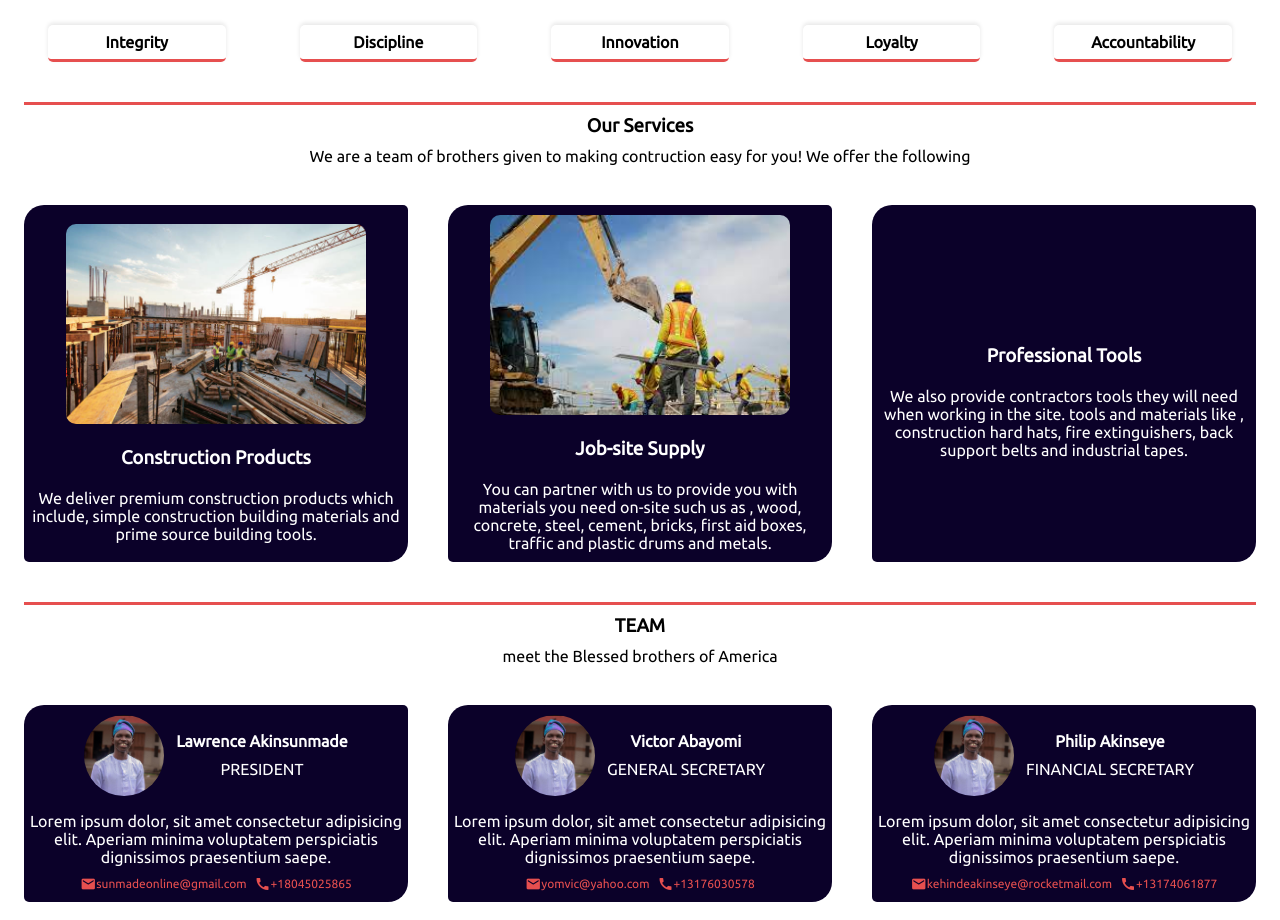
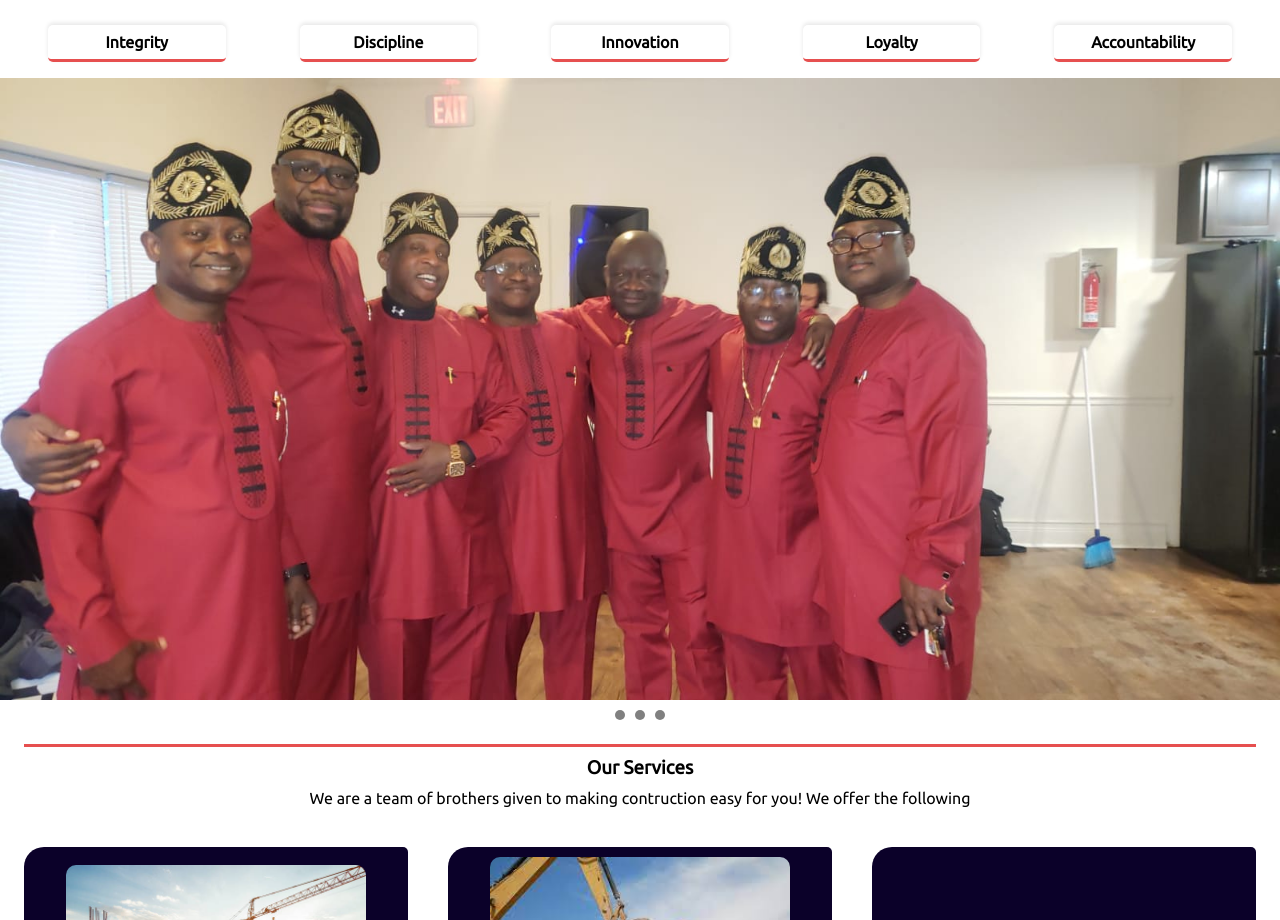
Before and after one commit to Temitope15/demoClub, a plain HTML site: page index.html in a window 1280 px wide. Shown: the part 1371-2291 px from the top of the page. Drawn offline with Linux system fonts and the light colour scheme.

Commit message:
UPDATE the gallery section

```diff
--- a/index.css
+++ b/index.css
@@ -194,6 +194,36 @@ ul {
   border-bottom: 1px solid var(--colorWhite);
   color: var(--colorWhite);
   background-color: var(--primaryColor);
+}
+/* slider section */
+.slider{
+  width:100%;
+  overflow:hidden;
+  position:relative;
+}
+.slider-container{
+display:flex;
+transition: transform 0.5 ease-in-out;
+}
+.slider-container img{
+  width:100%;
+  height:auto
+}
+.slide-indicators{
+  display:flex;
+  justify-content:center;
+  margin-top:10px;
+}
+.indicator {
+  width: 10px;
+  height: 10px;
+  background-color: gray;
+  border-radius: 50%;
+  margin: 0 5px;
+  cursor: pointer;
+}
+.active{
+background-color:black;
 }
 .vision{
 
--- a/index.html
+++ b/index.html
@@ -107,6 +107,18 @@
             </div>
           </div>
 
+
+      </section>
+      <!-- slider section -->
+      <section class="slider">
+        <div class="slider-container">
+         <img src="assets/group-photo.jpg"  alt="group"/>
+         <img src="assets/group-photo.jpg"  alt="group"/>
+         <img src="assets/group-photo.jpg"  alt="group"/>
+        </div>
+        <div class="slide-indicators">
+          <span class="indicator"></span><span class="indicator"></span><span class="indicator"></span>
+        </div>
       </section>
       <!-- services -->
       <!-- cards will be here like six sha -->
```
